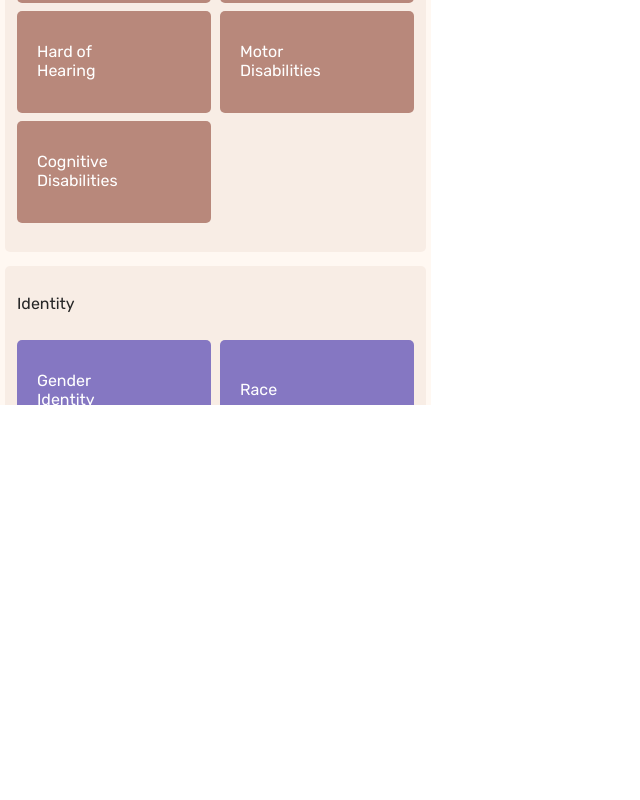
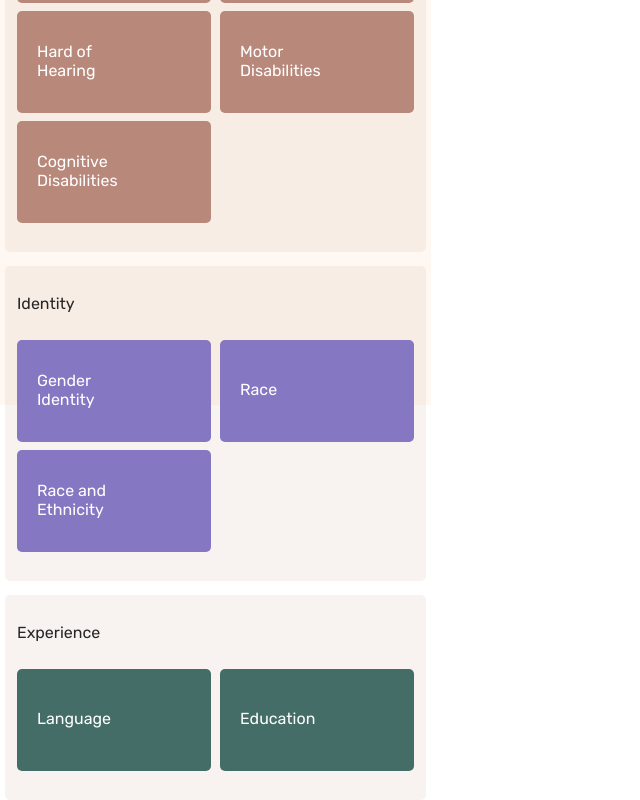
Before and after one commit to defalt18/site-surveyor, a React app: page / in a window 1280 px wide. Shown: the part 226-1026 px from the top of the page, without its empty margins (0-640 px from the left). Before the commit the page ends 800 px from the top, so only its background shows below. Built offline with nearby package versions, Linux system fonts and the light colour scheme.

Commit message:
style fixes

```diff
--- a/src/App.tsx
+++ b/src/App.tsx
@@ -28,7 +28,7 @@ const Header = () => {
 
 function App() {
 	return (
-		<div className='w-[43.1rem] p-2 bg-light-primary max-h-[63.1rem] overflow-scroll'>
+		<div className='w-[43.1rem] p-2 bg-light-primary max-h-[63.1rem]'>
 			<Router>
 				<Header />
 				<Routes>
--- a/src/modules/home/views/index.tsx
+++ b/src/modules/home/views/index.tsx
@@ -12,7 +12,7 @@ export default function Home() {
 			{map(keys(FEATURES), (key) => (
 				<SkeletonSection
 					key={key}
-					className={c('rounded-lg px-[1.2rem] py-[2.9rem] last:mb-[1.4rem]')}
+					className={c('rounded-lg px-[1.2rem] py-[2.9rem]')}
 					title={key}
 					titleClassName='text-primary mb-[2.6rem] text-dark-primary'
 				>
```
